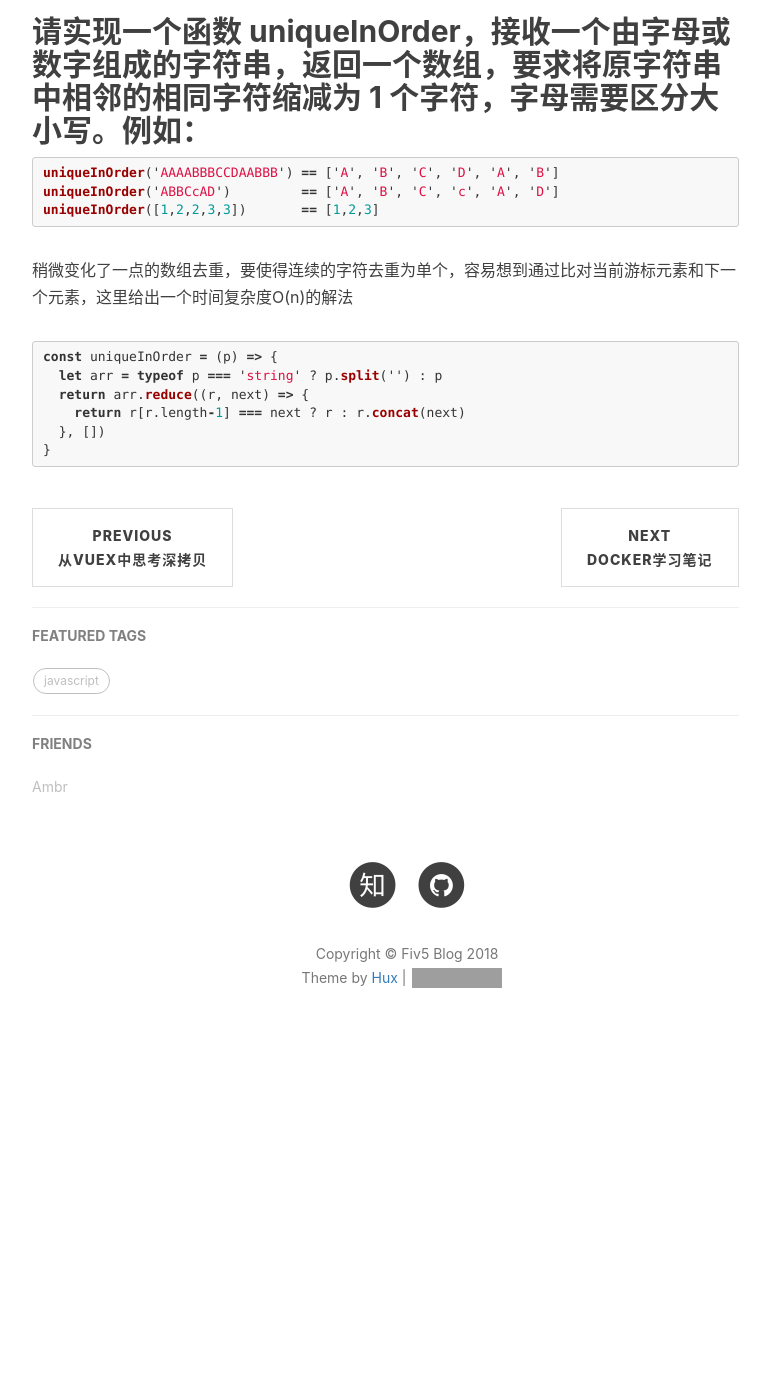
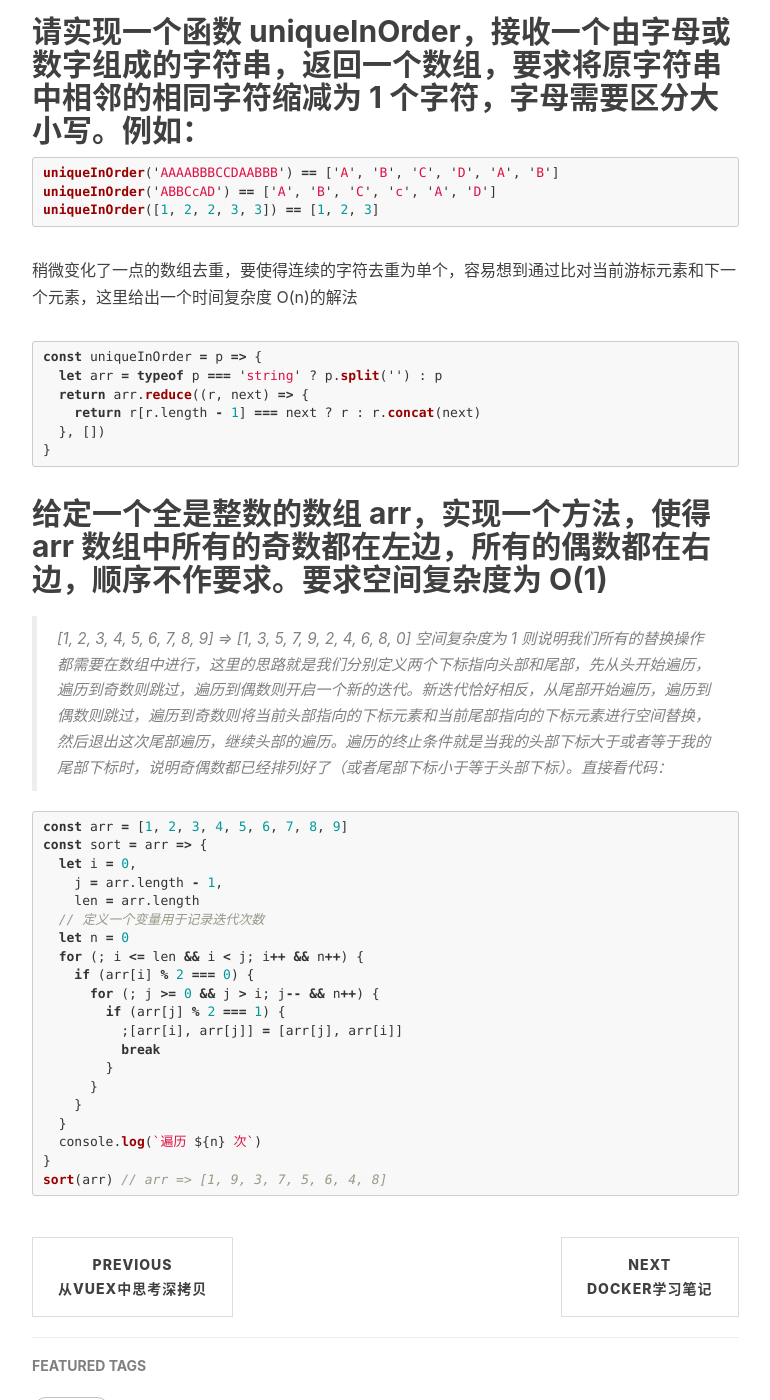
Before and after one commit to Fiv5/Fiv5.github.io, a Jekyll site: the page built from _posts/2018-04-28-some-interview-summary.md, in a window 1280 px wide and 1400 px high, scrolled down 3051 px. Shown: the whole window, without its empty margins (233-1003 px from the left). Built offline with Jekyll 4.4.1, drawn with Linux system fonts in a browser that asks for light colours; nearby versions of some CDN libraries; comment, search, counter and statistics services are not loaded; before the commit the page ends 4133 px from its top, so only the background shows below that; grey boxes are pictures that could not be loaded.

Commit message:
update blog interview

````diff
--- a/_posts/2018-04-28-some-interview-summary.md
+++ b/_posts/2018-04-28-some-interview-summary.md
@@ -122,19 +122,48 @@ const box = new DragBox(
 没什么技巧，按部就班地做就行了。需要注意的点就是箱子拖拽时应该是鼠标按下的状态，当鼠标的松开按键到时候应取消箱子的移动监听事件。
 
 ## 请实现一个函数 uniqueInOrder，接收一个由字母或数字组成的字符串，返回一个数组，要求将原字符串中相邻的相同字符缩减为 1 个字符，字母需要区分大小写。例如：
+
 ```js
 uniqueInOrder('AAAABBBCCDAABBB') == ['A', 'B', 'C', 'D', 'A', 'B']
-uniqueInOrder('ABBCcAD')         == ['A', 'B', 'C', 'c', 'A', 'D']
-uniqueInOrder([1,2,2,3,3])       == [1,2,3]
+uniqueInOrder('ABBCcAD') == ['A', 'B', 'C', 'c', 'A', 'D']
+uniqueInOrder([1, 2, 2, 3, 3]) == [1, 2, 3]
 ```
 
-稍微变化了一点的数组去重，要使得连续的字符去重为单个，容易想到通过比对当前游标元素和下一个元素，这里给出一个时间复杂度O(n)的解法
+稍微变化了一点的数组去重，要使得连续的字符去重为单个，容易想到通过比对当前游标元素和下一个元素，这里给出一个时间复杂度 O(n)的解法
 
 ```js
-const uniqueInOrder = (p) => {
+const uniqueInOrder = p => {
   let arr = typeof p === 'string' ? p.split('') : p
   return arr.reduce((r, next) => {
-    return r[r.length-1] === next ? r : r.concat(next)
+    return r[r.length - 1] === next ? r : r.concat(next)
   }, [])
 }
 ```
+
+## 给定一个全是整数的数组 arr，实现一个方法，使得 arr 数组中所有的奇数都在左边，所有的偶数都在右边，顺序不作要求。要求空间复杂度为 O(1)
+
+> [1, 2, 3, 4, 5, 6, 7, 8, 9] => [1, 3, 5, 7, 9, 2, 4, 6, 8, 0]
+> 空间复杂度为 1 则说明我们所有的替换操作都需要在数组中进行，这里的思路就是我们分别定义两个下标指向头部和尾部，先从头开始遍历，遍历到奇数则跳过，遍历到偶数则开启一个新的迭代。新迭代恰好相反，从尾部开始遍历，遍历到偶数则跳过，遍历到奇数则将当前头部指向的下标元素和当前尾部指向的下标元素进行空间替换，然后退出这次尾部遍历，继续头部的遍历。遍历的终止条件就是当我的头部下标大于或者等于我的尾部下标时，说明奇偶数都已经排列好了（或者尾部下标小于等于头部下标）。直接看代码：
+
+```js
+const arr = [1, 2, 3, 4, 5, 6, 7, 8, 9]
+const sort = arr => {
+  let i = 0,
+    j = arr.length - 1,
+    len = arr.length
+  // 定义一个变量用于记录迭代次数
+  let n = 0
+  for (; i <= len && i < j; i++ && n++) {
+    if (arr[i] % 2 === 0) {
+      for (; j >= 0 && j > i; j-- && n++) {
+        if (arr[j] % 2 === 1) {
+          ;[arr[i], arr[j]] = [arr[j], arr[i]]
+          break
+        }
+      }
+    }
+  }
+  console.log(`遍历 ${n} 次`)
+}
+sort(arr) // arr => [1, 9, 3, 7, 5, 6, 4, 8]
+```
````
